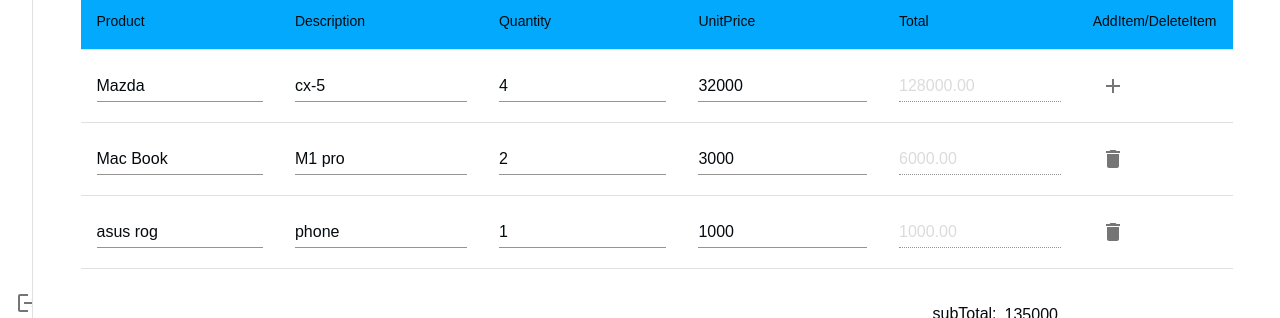
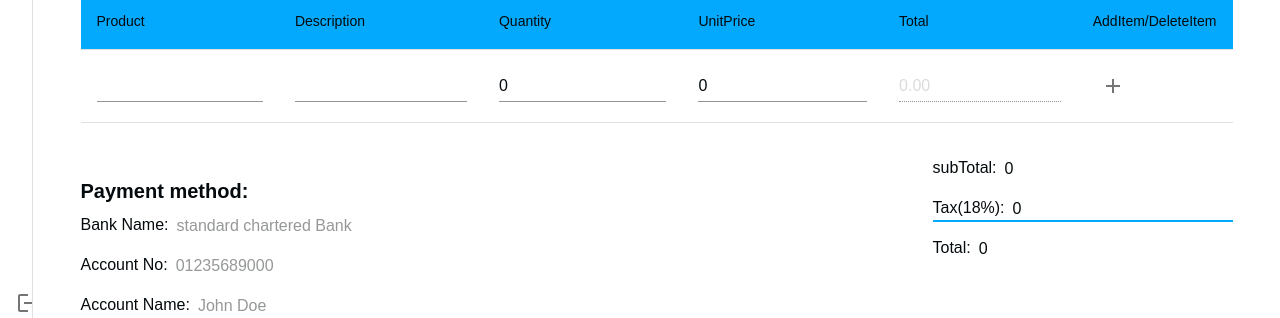
Before and after one commit to mayangiaretha/TrackAid-frontEnd, a React (Create React App) app: page /invoices/addInvoices in a window 1280 px wide. Shown: the part 277-595 px from the top of the page. Built offline with nearby package versions, Linux system fonts and the light colour scheme; no server answers.

Commit message:
remove extra objects in items default values

```diff
--- a/src/features/invoices/addInvoices/addInvoices.jsx
+++ b/src/features/invoices/addInvoices/addInvoices.jsx
@@ -28,25 +28,11 @@
     address: '',
     items: [
       {
-        product: 'Mazda',
-        description: 'cx-5',
-        unitPrice: 32000,
-        total: 128000,
-        quantity: 4,
-      },
-      {
-        product: 'Mac Book',
-        description: 'M1 pro',
-        unitPrice: 3000,
-        total: 6000,
-        quantity: 2,
-      },
-      {
-        product: 'asus rog',
-        description: 'phone',
-        unitPrice: 1000,
-        total: 1000,
-        quantity: 1,
+        product: '',
+        description: '',
+        unitPrice: 0,
+        total: 0,
+        quantity: 0,
       },
     ],
     total: 0,
```
